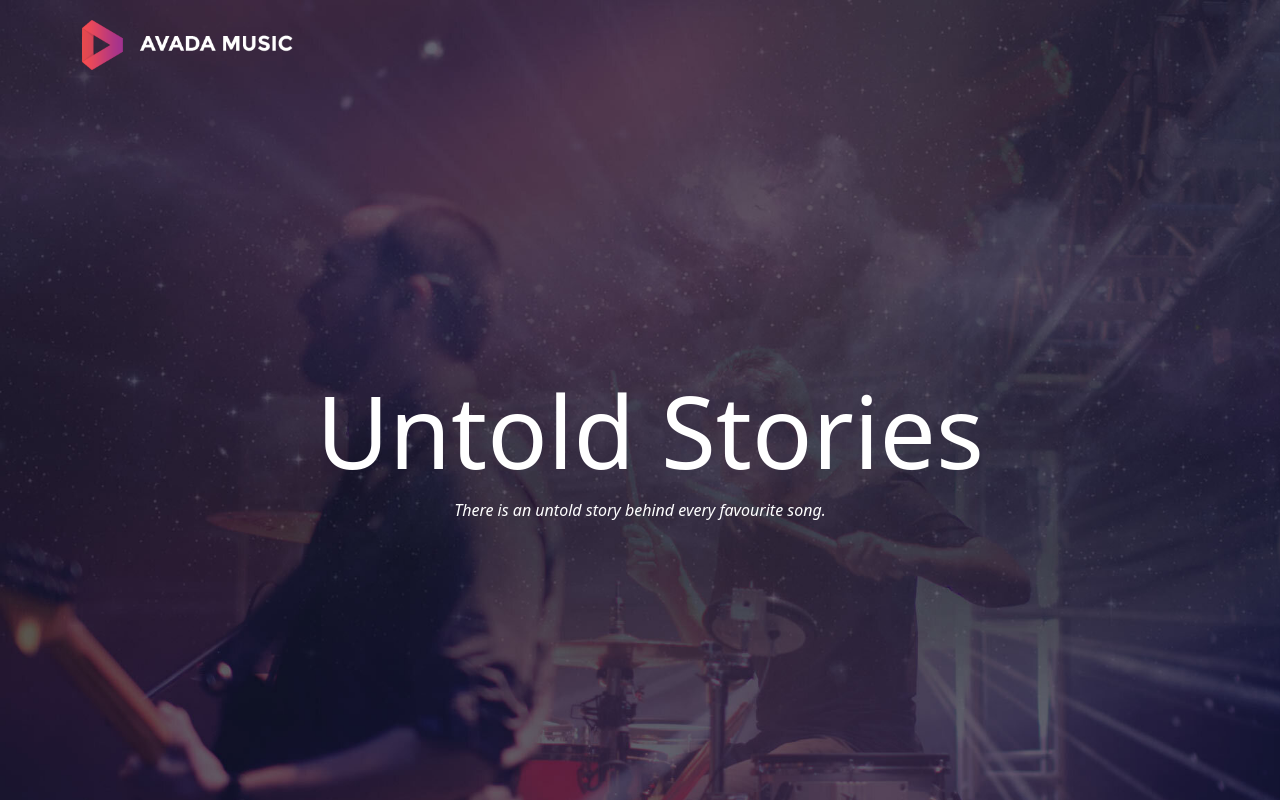
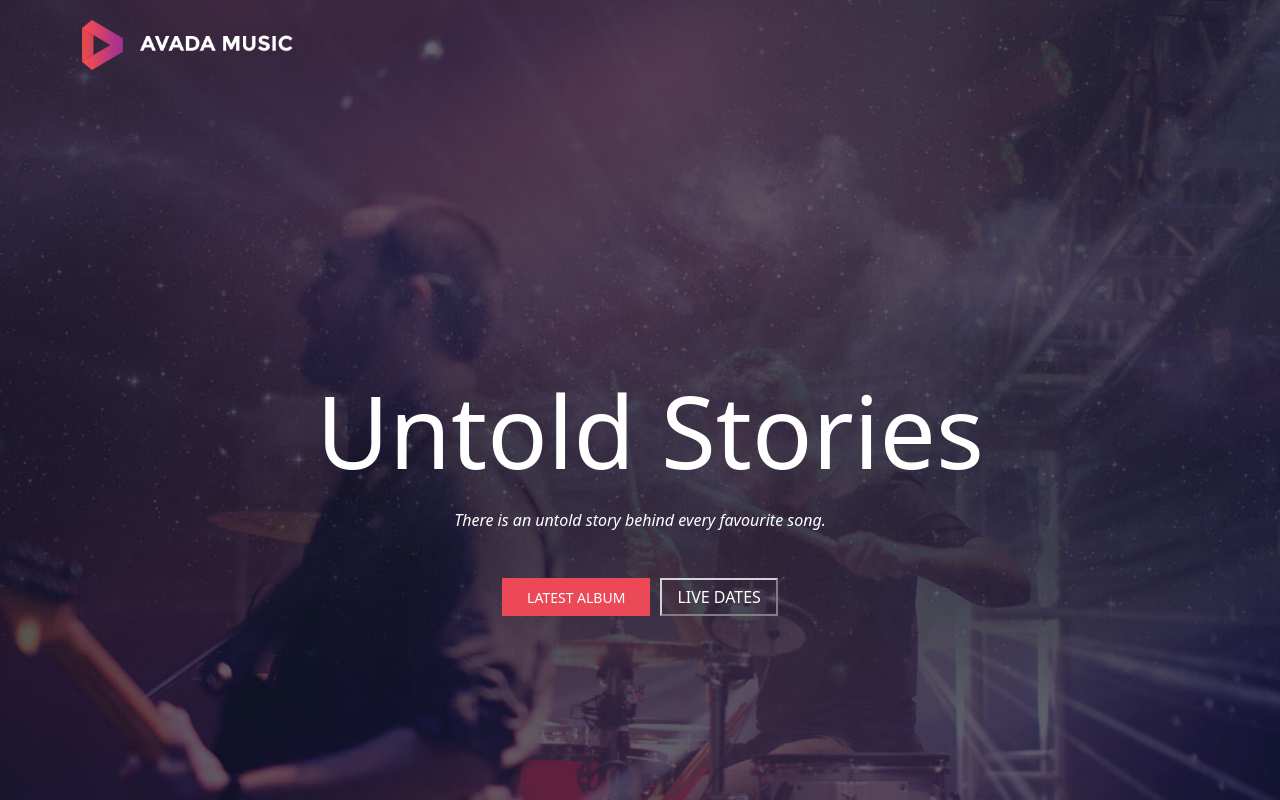
Before and after one commit to Vale-riad/proj-html-vuejs, a Vue app: page / in a window 1280 px wide. Shown: the top 800 px of the page. Built offline with nearby package versions, Linux system fonts and the light colour scheme; the HTML template or start-up script is replaced by a standard one.

Commit message:
Aggiunge buttons

```diff
--- a/src/components/AppHeader.vue
+++ b/src/components/AppHeader.vue
@@ -14,6 +14,10 @@ export default {
       <div class="header-bottom">
         <h1 class="title">Untold Stories</h1>
         <p><em>There is an untold story behind every favourite song.</em></p>
+        <div class="buttons">
+          <button class="btn-red">LATEST ALBUM</button>
+          <button class="btn-trasparent">LIVE DATES</button>
+        </div>
       </div>
     </div>
   </header>
@@ -56,6 +60,25 @@ header {
   }
   p {
     color: #ffffff;
+    padding-top: 10px;
+  }
+  .buttons {
+    display: flex;
+    padding-top: 30px;
+  }
+  .btn-red {
+    margin-right: 10px;
+    background-color: #ec4958;
+    color: #ffffff;
+    border: none;
+    padding: 5px 25px 5px 25px;
+    font-size: 14px;
+  }
+  .btn-trasparent {
+    border-color: lightgray;
+    background-color: transparent;
+    color: #ffffff;
+    padding: 5px 15px 5px 15px;
   }
 }
 </style>
```
